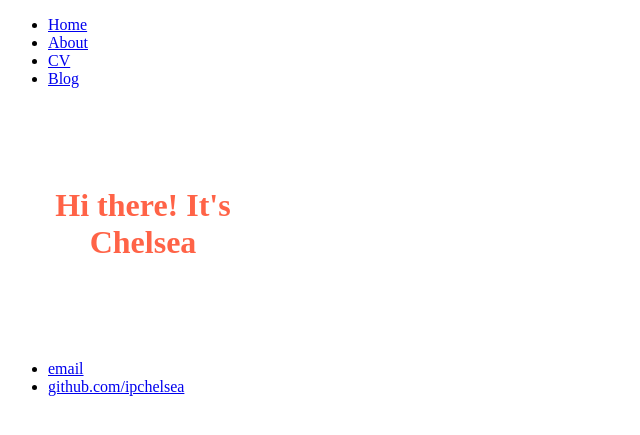
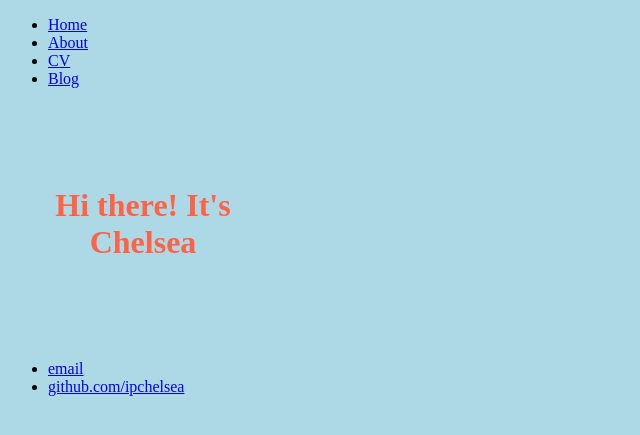
Before and after one commit to ipchelsea/ipchelsea.github.io, a Jekyll site: the page built from index.html, in a window 1280 px wide. Shown: the top 435 px of the page, without its empty margins (0-640 px from the left). Built offline with Jekyll 4.4.1, drawn with Linux system fonts in a browser that asks for light colours.

Commit message:
Update index.html

```diff
--- a/index.html
+++ b/index.html
@@ -13,6 +13,9 @@ title: Chelsea Ip
 		text-align: center;
 		vertical-align: middle;
 	      }
+		body {
+		  background-color: lightblue;
+		}
 	    </style>
 	  </head>
 	</html>
```
